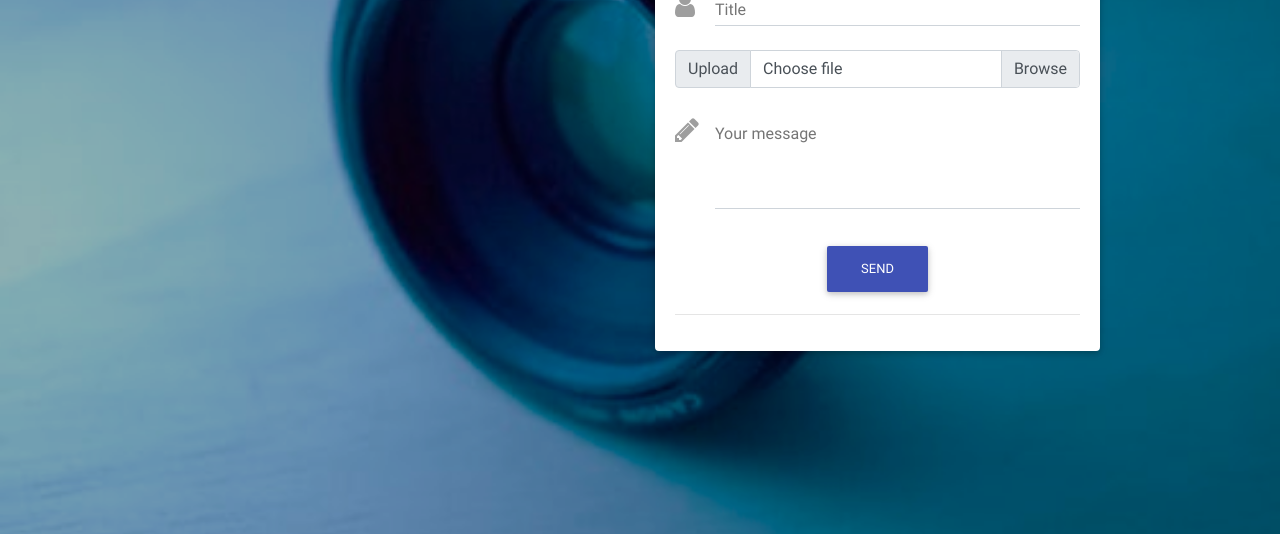
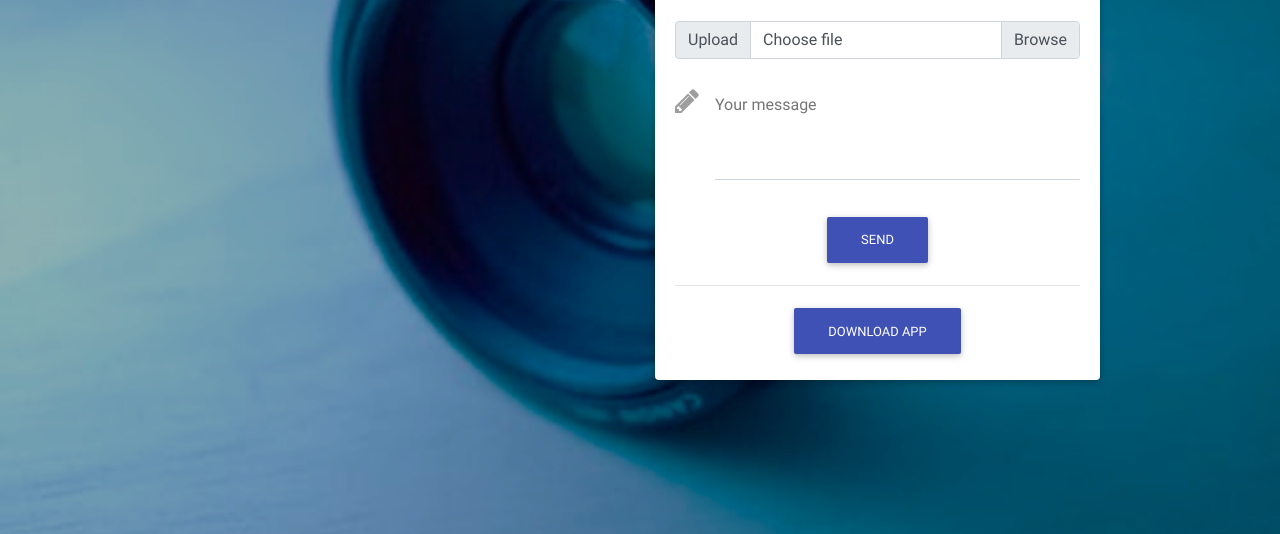
Before and after one commit to ini10000/I-Witness-2018, a plain HTML site: page index.html in a window 1280 px wide. Shown: the part 266-800 px from the top of the page. Drawn offline with Linux system fonts and the light colour scheme.

Commit message:
Added the download button

```diff
--- a/index.html
+++ b/index.html
@@ -129,6 +129,11 @@
                     <hr>
                   </div>
 
+                  <div class='text-center'>
+                    <button class="btn btn-indigo"><a href="https://snappy.appypie.com/index/app-download/app_id/6b69899790e2"></a>Download app</button>
+                  </div>
+                </form>
+
                 </form>
                 <!-- Form -->
 
```
